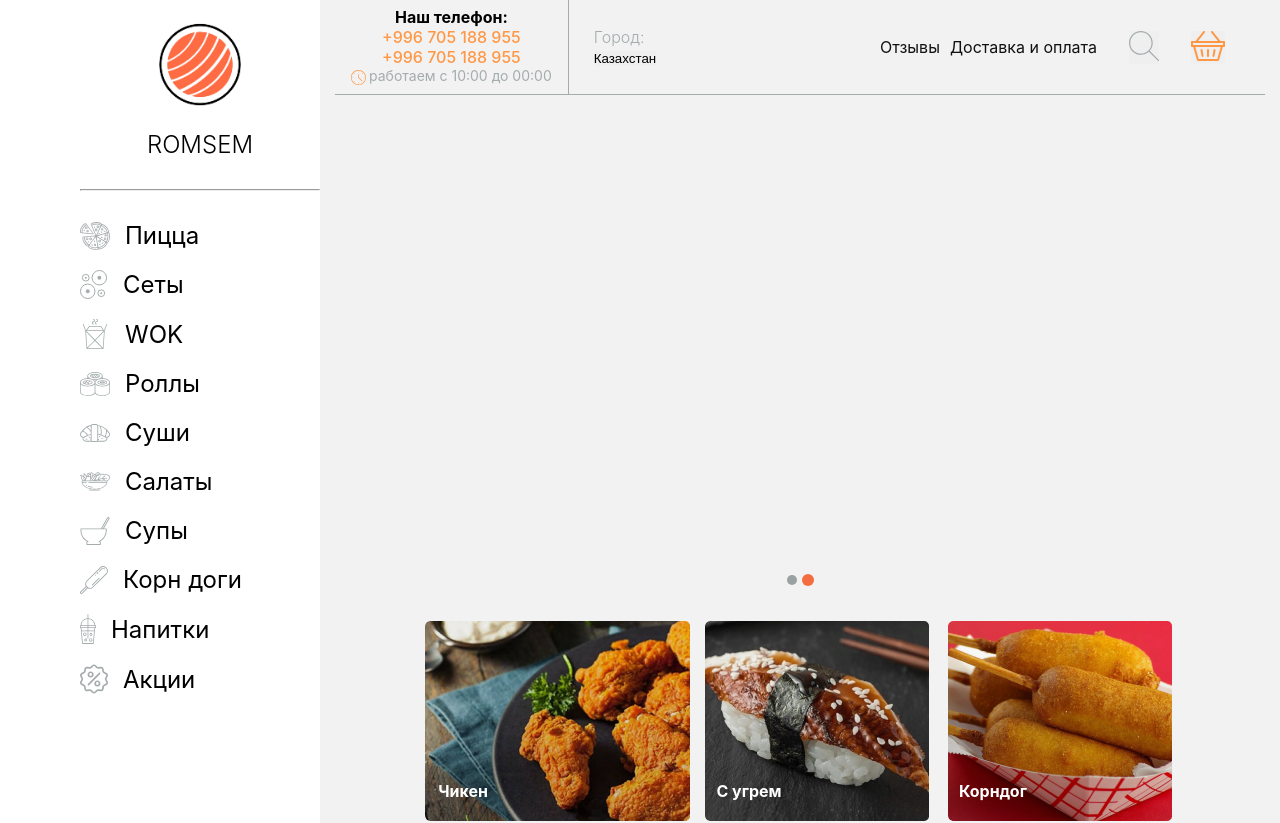
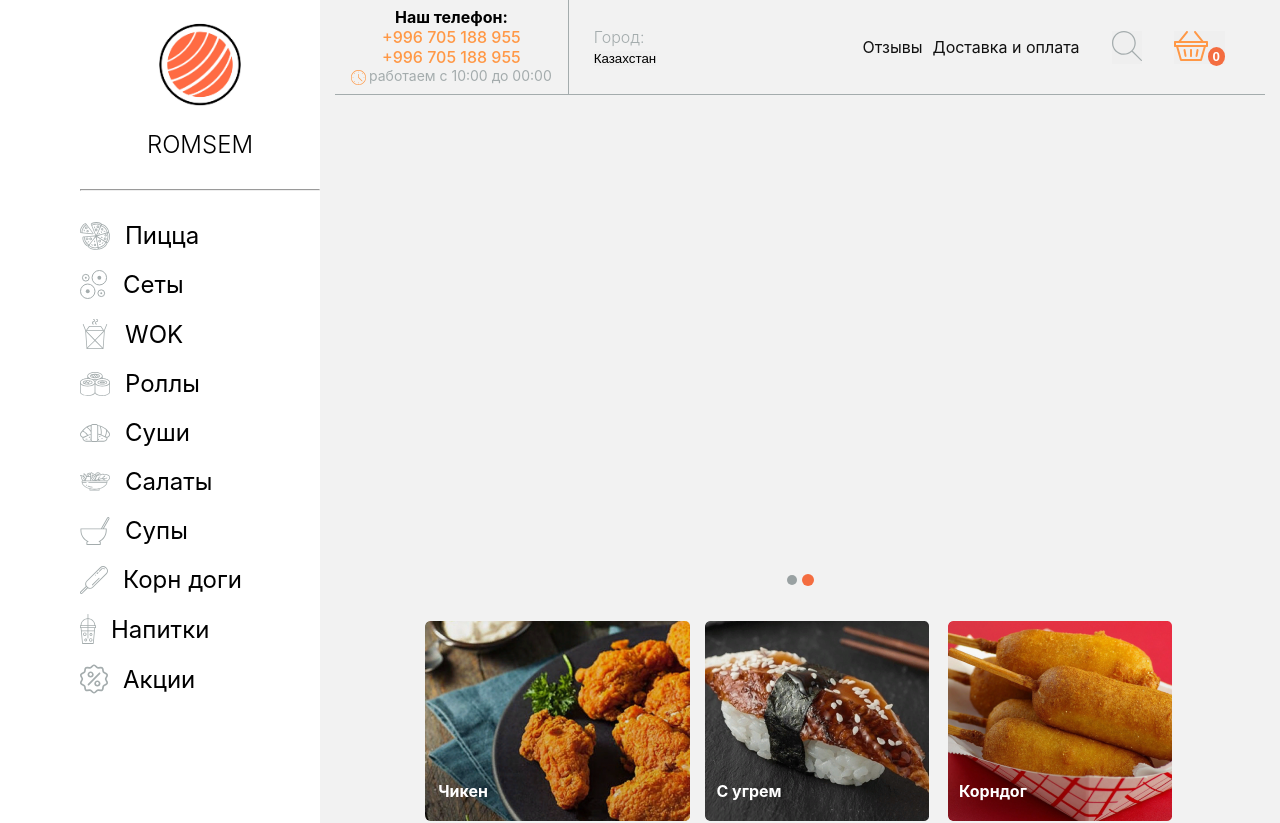
Before and after one commit to MaxatDzhetenbayev/romsen, a React (Vite) app: page / in a window 1280 px wide. Shown: the top 823 px of the page. Built offline with nearby package versions, Linux system fonts and the light colour scheme.

Commit message:
feat: products count on cart btn

```diff
--- a/src/components/Header/Header.jsx
+++ b/src/components/Header/Header.jsx
@@ -4,7 +4,7 @@ import styles from "./Hedaer.module.css";
 import { useContext } from "react";
 import { CartContext } from "../../context/cart.context";
 export const Header = () => {
-  const { open, openCart, closeCart } = useContext(CartContext);
+  const { open, openCart, closeCart, products } = useContext(CartContext);
   return (
     <header className={styles.header}>
       <section className={styles.header__contact}>
@@ -35,7 +35,11 @@ export const Header = () => {
           <button>
             <img src="/svgs/find.svg" alt="" />
           </button>
-          <button className={styles.cartBtn} onClick={open ? closeCart : openCart}>
+          <button
+            data-count={products.length}
+            className={styles.cartBtn}
+            onClick={open ? closeCart : openCart}
+          >
             <img src="/svgs/cart-icon.svg" alt="" />
           </button>
         </section>
--- a/src/components/Header/Hedaer.module.css
+++ b/src/components/Header/Hedaer.module.css
@@ -79,6 +79,16 @@
   display: block;
   cursor: pointer;
 }
+.cartBtn::after {
+  content: attr(data-count);
+  width: 10px;
+  height: 10px;
+  background-color: var(--primary-color);
+  padding: 2px 5px;
+  border-radius: 100%;
+  color: white;
+  font-weight: bold;
+}
 
 @media (max-width: 1090px) {
   .navigation__links {
```
